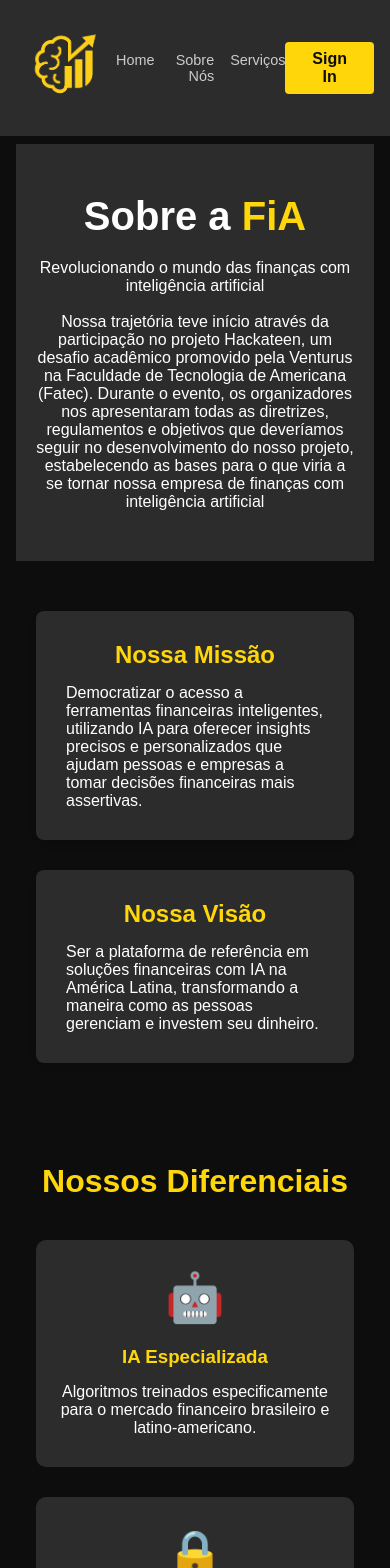
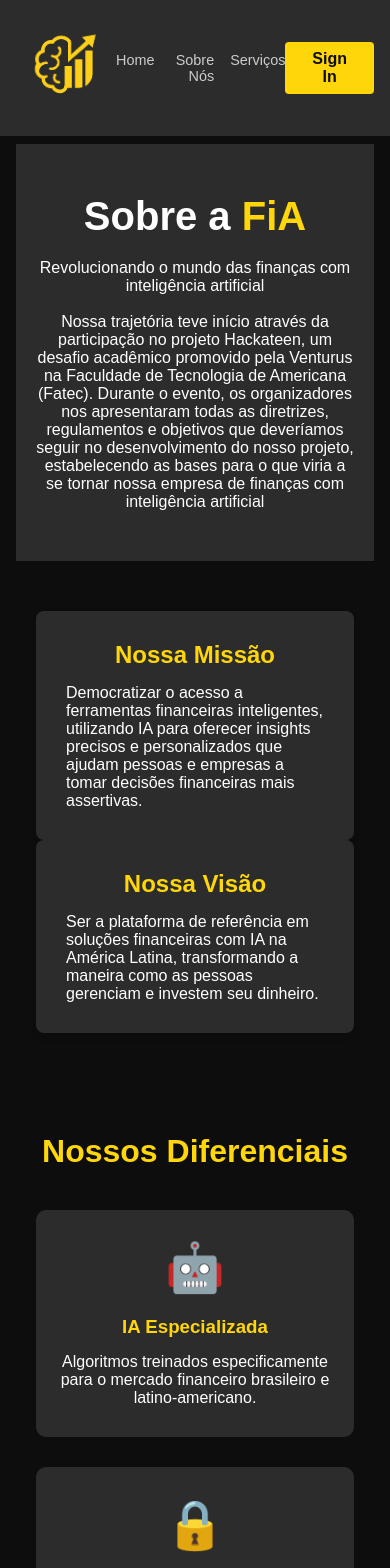
Before and after one commit to PedroPereira13/FiA_, a React (Vite) app: page /Sobrenos in a window 390 px wide. Shown: the top 1568 px of the page. Built offline with nearby package versions, Linux system fonts and the light colour scheme.

Commit message:
Update Sobrenos.css
mudancas no css

```diff
--- a/src/pages/Sobrenos/Sobrenos.css
+++ b/src/pages/Sobrenos/Sobrenos.css
@@ -10,12 +10,12 @@
   padding: 0 20px;
 }
 
-.x{
-  display: grid
-;
-    grid-template-columns: 1fr 1fr;
-    gap: 30px;
+.x {
+  display: grid;
+  grid-template-columns: 1fr 1fr 1fr; /* 3 colunas */
+  gap: 30px;
 }
+
 /* Header */
 .sobre-header {
   background-color: var(--cinza);
@@ -24,7 +24,6 @@
 }
 
 .sobre-header h1 {
-
   font-size: 2.5rem;
   margin-bottom: 20px;
 }
@@ -33,22 +32,10 @@
   color: var(--amarelo);
 }
 
-/* Grids */
-.grid-duas-colunas {
-  display: grid;
-  grid-template-columns: 1fr 1fr;
-  gap: 30px;
-}
-
+/* Grid fixa em 3 colunas */
 .grid-tres-colunas {
   display: grid;
-  grid-template-columns: 1fr 1fr 1fr;
-  gap: 30px;
-}
-
-.grid-quatro-colunas {
-  display: grid;
-  grid-template-columns: 1fr 1fr 1fr 1fr;
+  grid-template-columns: 1fr 1fr 1fr; /* 3 colunas */
   gap: 30px;
 }
 
@@ -66,7 +53,10 @@
 }
 
 /* Seções */
-.missao-visao, .diferenciais, .equipe, .cta-final {
+.missao-visao,
+.diferenciais,
+.equipe,
+.cta-final {
   padding: 80px 0;
 }
 
@@ -99,7 +89,6 @@
 /* Equipe */
 .descricao-equipe {
   text-align: center;
-  space: around;
   margin-bottom: 50px;
   max-width: 600px;
   margin-left: auto;
@@ -160,10 +149,9 @@
 
 /* Responsividade */
 @media (max-width: 768px) {
-  .grid-duas-colunas,
-  .grid-tres-colunas,
-  .grid-quatro-colunas {
-    grid-template-columns: 1fr;
+  .x,
+  .grid-tres-colunas {
+    grid-template-columns: 1fr; /* no celular fica 1 coluna */
   }
 
   .sobre-header,
```
